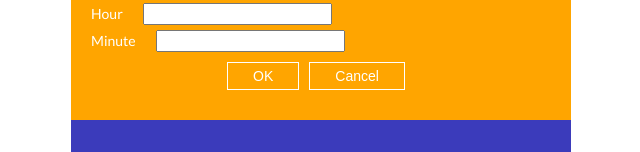
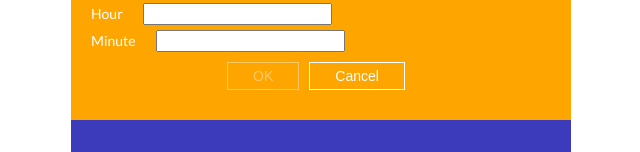
Before and after one commit to Barneyek/react-reservations-app, a React (Create React App) app: page / in a window 1280 px wide. Shown: the part 259-411 px from the top of the page, without its empty margins (319-959 px from the left). Built offline with nearby package versions, Linux system fonts and the light colour scheme.

Commit message:
Add disabled button connected with validation form

```diff
--- a/src/App.jsx
+++ b/src/App.jsx
@@ -99,7 +99,7 @@ class App extends Component {
 				onInputChange={val => this.handleEditEvent(val)}
 				onSave={() => this.handleSaveEvent()}
 			/>
-		</div>
+		</div>;
 	}
 }
 
--- a/src/Editevent.css
+++ b/src/Editevent.css
@@ -23,7 +23,14 @@
   margin-right: 10px;
   background: transparent;
   border: 1px solid #fff;
+  cursor: pointer;
   color: #fff;
   font-size: 1.0rem;
   padding: 5px 25px;
+  opacity: 1;
+  transition: 0.3s linear;
 }
+
+.edit-event__button-group button:disabled{
+  opacity: 0.4;
+}
--- a/src/Editevent.jsx
+++ b/src/Editevent.jsx
@@ -6,6 +6,10 @@ import { isValidNumberInput, parseInputAsNumber, isValidName, isValidHour, isVal
 
 
 const EditEvent = props => {
+	const isFormValid =
+		isValidName(props.name) &&
+		isValidHour(props.hour) &&
+		isValidMinute(props.minute);
 	return (
 		<div className="edit-event">
 			<div className="edit-event__input-group">
@@ -51,7 +55,7 @@ const EditEvent = props => {
 				/>
 			</div>
 			<div className="edit-event__button-group">
-				<button onClick={() => props.onSave()}>OK</button>
+				<button disabled={!isFormValid} onClick={() => props.onSave()}>OK</button>
 				<button>Cancel</button>
 			</div>
 		</div>
```
